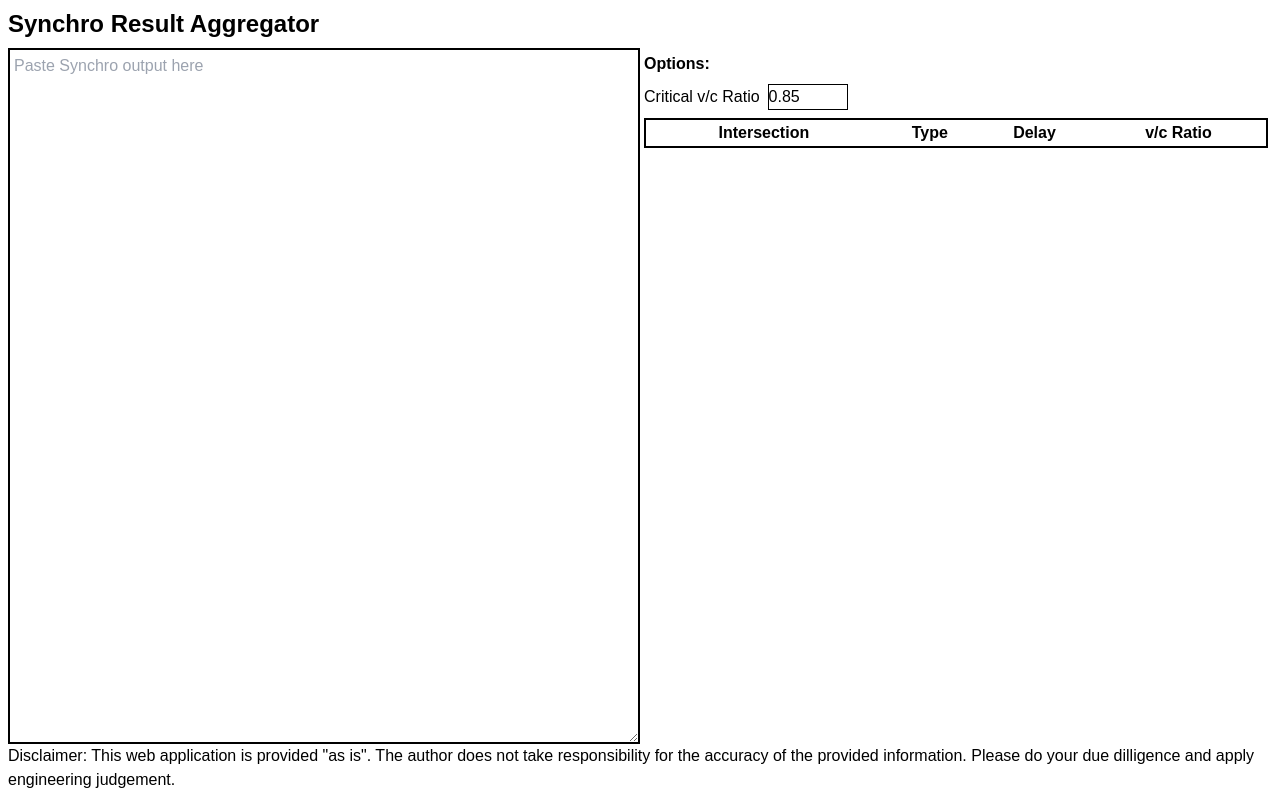
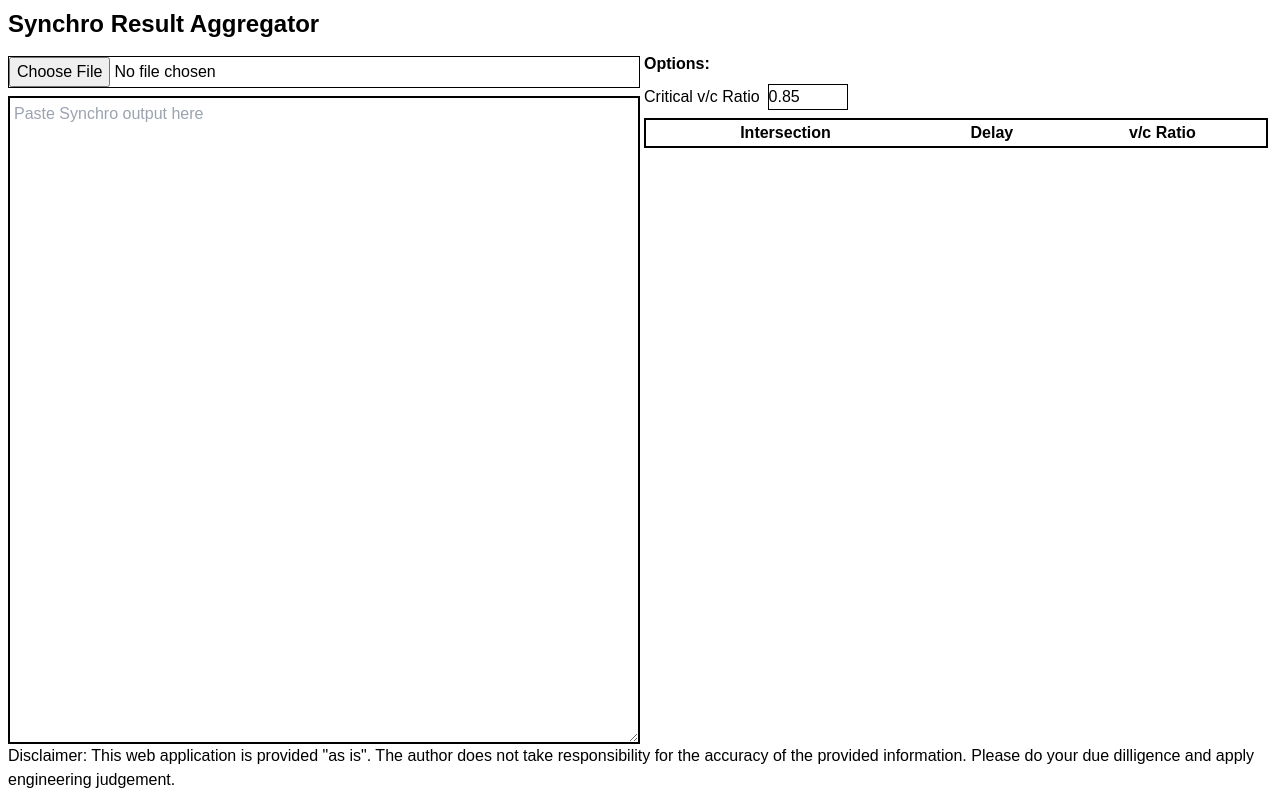
Before and after one commit to wenbei/synchro-table, a Svelte app: page / in a window 1280 px wide. Built offline with nearby package versions, Linux system fonts and the light colour scheme.

Commit message:
Direct file input

```diff
--- a/src/App.svelte
+++ b/src/App.svelte
@@ -14,11 +14,19 @@
     vc: string[];
   }
 
-  let criticaVC = 0.85;
-
+  let files: FileList;
   let synchro = "";
 
   let table: results = {};
+
+  let criticaVC = 0.85;
+
+  async function pasteFile() {
+    let file = files[0];
+    let input = await file.text();
+    synchro = input;
+    update();
+  }
 
   function update() {
     table = {};
@@ -130,8 +138,11 @@
 <h1 class="text-2xl font-bold mb-2">Synchro Result Aggregator</h1>
 
 <main class="flex flex-grow">
-  <textarea bind:value={synchro} on:input={update} wrap="off" placeholder="Paste Synchro output here" spellcheck="false" class="grow shrink-0 basis-1/2 text-nowrap p-1 border-2 border-black"
-  ></textarea>
+  <div class="flex flex-col grow shrink-0 basis-1/2">
+    <input type="file" bind:files on:change={pasteFile} class="w-full my-2 border border-black" />
+
+    <textarea bind:value={synchro} on:input={update} wrap="off" placeholder="Paste Synchro output here" spellcheck="false" class="grow shrink-0 text-nowrap p-1 border-2 border-black"></textarea>
+  </div>
 
   <div class="grow shrink-0 basis-1/2 p-1">
     <div>
@@ -142,7 +153,7 @@
     <table class="table-auto w-full text-center border-2 border-black">
       <thead>
         <th>Intersection</th>
-        <th>Type</th>
+        <!-- <th>Type</th> -->
         <th>Delay</th>
         <th>v/c Ratio</th>
       </thead>
@@ -150,7 +161,7 @@
         {#each Object.values(table) as row}
           <tr>
             <td> {row.name} </td>
-            <td> {row.type}</td>
+            <!-- <td> {row.type}</td> -->
             <td> {row.delay[0]} ({Math.round(parseFloat(row.delay[1]))})</td>
             <td>
               {#each row.vc as vc, index}
```
